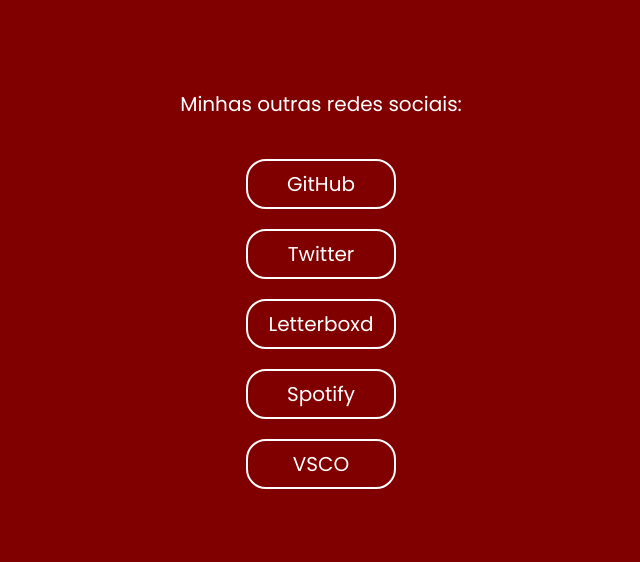
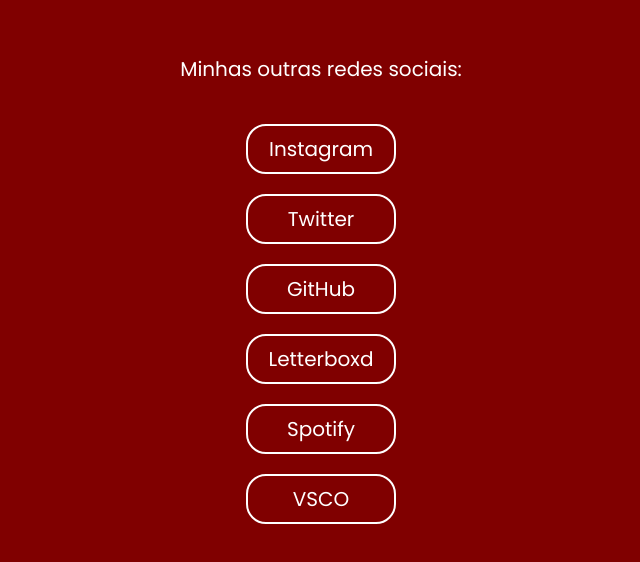
Before and after one commit to fleabagreact/card-redes-sociais, a plain HTML site: page index.html in a window 1280 px wide. Shown: the part 116-678 px from the top of the page, without its empty margins (319-959 px from the left). Drawn offline with Linux system fonts and the light colour scheme.

Commit message:
Add Instagram

```diff
--- a/index.html
+++ b/index.html
@@ -17,8 +17,9 @@
     </div>
 
     <div class="social-icons">
+        <a href="#" onclick="redirectToInstagram()" target="_blank">Instagram</a>
+        <a href="#" onclick="redirectToTwitter()" target="_blank">Twitter</a>
         <a href="#" onclick="redirectToGitHub()" target="_blank">GitHub</a>
-        <a href="#" onclick="redirectToTwitter()" target="_blank">Twitter</a>
         <a href="#" onclick="redirectToLetterboxd()" target="_blank">Letterboxd</a>
         <a href="#" onclick="redirectToSpotify()" target="_blank">Spotify</a>
         <a href="#" onclick="redirectToVSCO()" target="_blank">VSCO</a>
```
